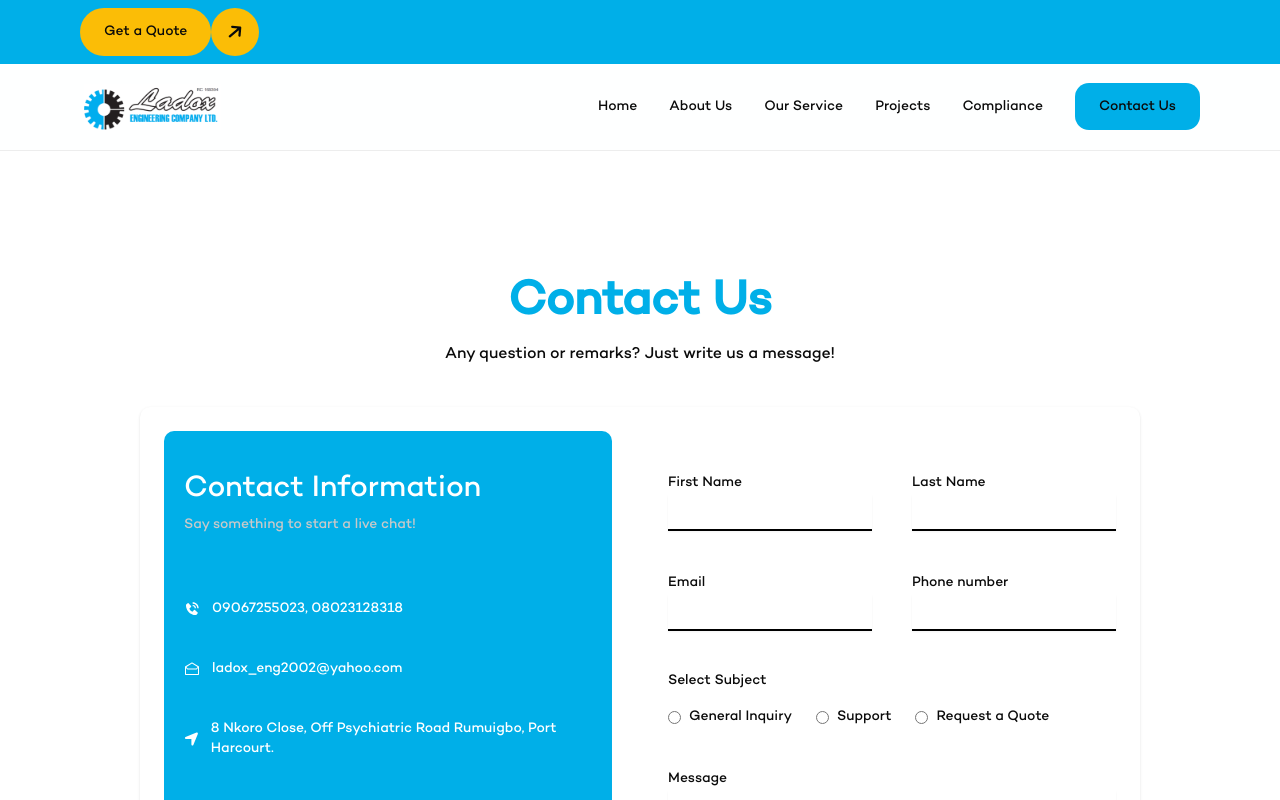
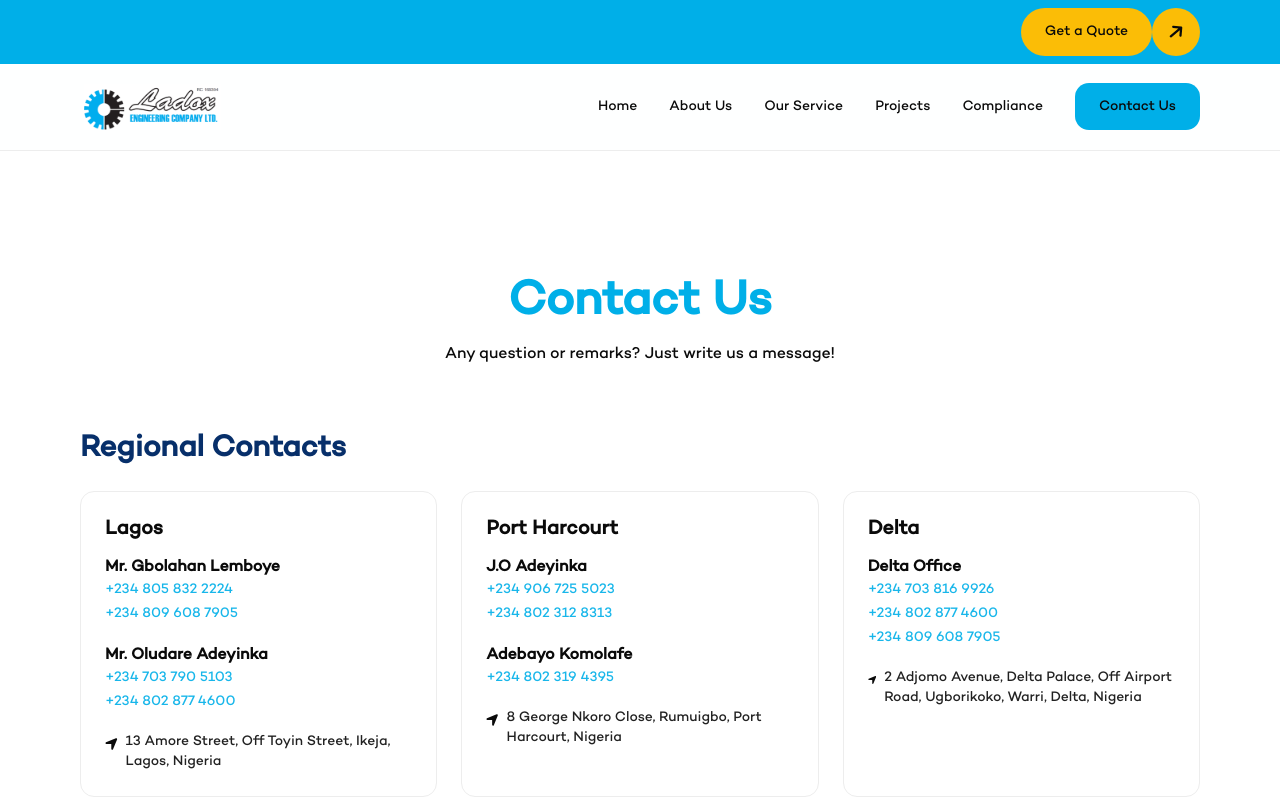
Before and after one commit to ieadeleke/Ladox, a Next.js app: page /contact-us in a window 1280 px wide. Shown: the top 800 px of the page. Built offline with nearby package versions, Linux system fonts and the light colour scheme.

Commit message:
app layout

```diff
--- a/app/contact-us/page.tsx
+++ b/app/contact-us/page.tsx
@@ -19,6 +19,129 @@ const ContactUs = () => {
           Any question or remarks? Just write us a message!
         </p>
       </div>
+
+      {/* Regional contacts */}
+      <section className="px-5 md:px-20 my-16">
+        <h3 className="text-2xl md:text-3xl font-bold mb-6 text-primary">
+          Regional Contacts
+        </h3>
+        <div className="grid grid-cols-1 md:grid-cols-3 gap-6">
+          {/* Lagos */}
+          <div className="bg-white border border-[#EDEDED] rounded-xl p-6">
+            <h4 className="text-xl font-bold mb-3">Lagos</h4>
+            <div className="space-y-5">
+              <div>
+                <p className="font-semibold">Mr. Gbolahan Lemboye</p>
+                <ul className="text-sm opacity-90 space-y-1">
+                  <li>
+                    <Link href="tel:+2348058322224" className="text-accent">
+                      +234 805 832 2224
+                    </Link>
+                  </li>
+                  <li>
+                    <Link href="tel:+2348096087905" className="text-accent">
+                      +234 809 608 7905
+                    </Link>
+                  </li>
+                </ul>
+              </div>
+              <div>
+                <p className="font-semibold">Mr. Oludare Adeyinka</p>
+                <ul className="text-sm opacity-90 space-y-1">
+                  <li>
+                    <Link href="tel:+2347037905103" className="text-accent">
+                      +234 703 790 5103
+                    </Link>
+                  </li>
+                  <li>
+                    <Link href="tel:+2348028774600" className="text-accent">
+                      +234 802 877 4600
+                    </Link>
+                  </li>
+                </ul>
+              </div>
+              <div className="flex items-start gap-2">
+                <FaLocationArrow className="mt-1" />
+                <p className="text-sm opacity-90">
+                  13 Amore Street, Off Toyin Street, Ikeja, Lagos, Nigeria
+                </p>
+              </div>
+            </div>
+          </div>
+
+          {/* Port Harcourt */}
+          <div className="bg-white border border-[#EDEDED] rounded-xl p-6">
+            <h4 className="text-xl font-bold mb-3">Port Harcourt</h4>
+            <div className="space-y-5">
+              <div>
+                <p className="font-semibold">J.O Adeyinka</p>
+                <ul className="text-sm opacity-90 space-y-1">
+                  <li>
+                    <Link href="tel:+2349067255023" className="text-accent">
+                      +234 906 725 5023
+                    </Link>
+                  </li>
+                  <li>
+                    <Link href="tel:+2348023128313" className="text-accent">
+                      +234 802 312 8313
+                    </Link>
+                  </li>
+                </ul>
+              </div>
+              <div>
+                <p className="font-semibold">Adebayo Komolafe</p>
+                <ul className="text-sm opacity-90 space-y-1">
+                  <li>
+                    <Link href="tel:+2348023194395" className="text-accent">
+                      +234 802 319 4395
+                    </Link>
+                  </li>
+                </ul>
+              </div>
+              <div className="flex items-start gap-2">
+                <FaLocationArrow className="mt-1" />
+                <p className="text-sm opacity-90">
+                  8 George Nkoro Close, Rumuigbo, Port Harcourt, Nigeria
+                </p>
+              </div>
+            </div>
+          </div>
+
+          {/* Delta */}
+          <div className="bg-white border border-[#EDEDED] rounded-xl p-6">
+            <h4 className="text-xl font-bold mb-3">Delta</h4>
+            <div className="space-y-5">
+              <div>
+                <p className="font-semibold">Delta Office</p>
+                <ul className="text-sm opacity-90 space-y-1">
+                  <li>
+                    <Link href="tel:+2347038169926" className="text-accent">
+                      +234 703 816 9926
+                    </Link>
+                  </li>
+                  <li>
+                    <Link href="tel:+2348028774600" className="text-accent">
+                      +234 802 877 4600
+                    </Link>
+                  </li>
+                  <li>
+                    <Link href="tel:+2348096087905" className="text-accent">
+                      +234 809 608 7905
+                    </Link>
+                  </li>
+                </ul>
+              </div>
+              <div className="flex items-start gap-2">
+                <FaLocationArrow className="mt-1" />
+                <p className="text-sm opacity-90">
+                  2 Adjomo Avenue, Delta Palace, Off Airport Road, Ugborikoko,
+                  Warri, Delta, Nigeria
+                </p>
+              </div>
+            </div>
+          </div>
+        </div>
+      </section>
       <div className="mt-10 grid grid-cols-1 sm:grid-cols-2 gap-6 md:gap-14 bg-white shadow max-w-[1000px] mx-auto p-5 md:p-6 rounded-lg">
         <div className="contact-frame text-white py-10 px-5 rounded-lg relative">
           <div className="mb-16">
--- a/components/Nav.tsx
+++ b/components/Nav.tsx
@@ -14,7 +14,7 @@ const Navigation = () => {
   return (
     <>
       <div className="bg-accent py-2 px-5 md:px-20 hidden md:flex items-center justify-between">
-        <></>
+        <div></div>
         {/* <div className="flex items-center gap-3">
           <div className="size-10 bg-[#FFFFFF2E] rounded-full items-center justify-center flex">
             <MdCall className="text-white" />
```
Also changed, not shown: assets/companies/cfao-laborex.png (added).
